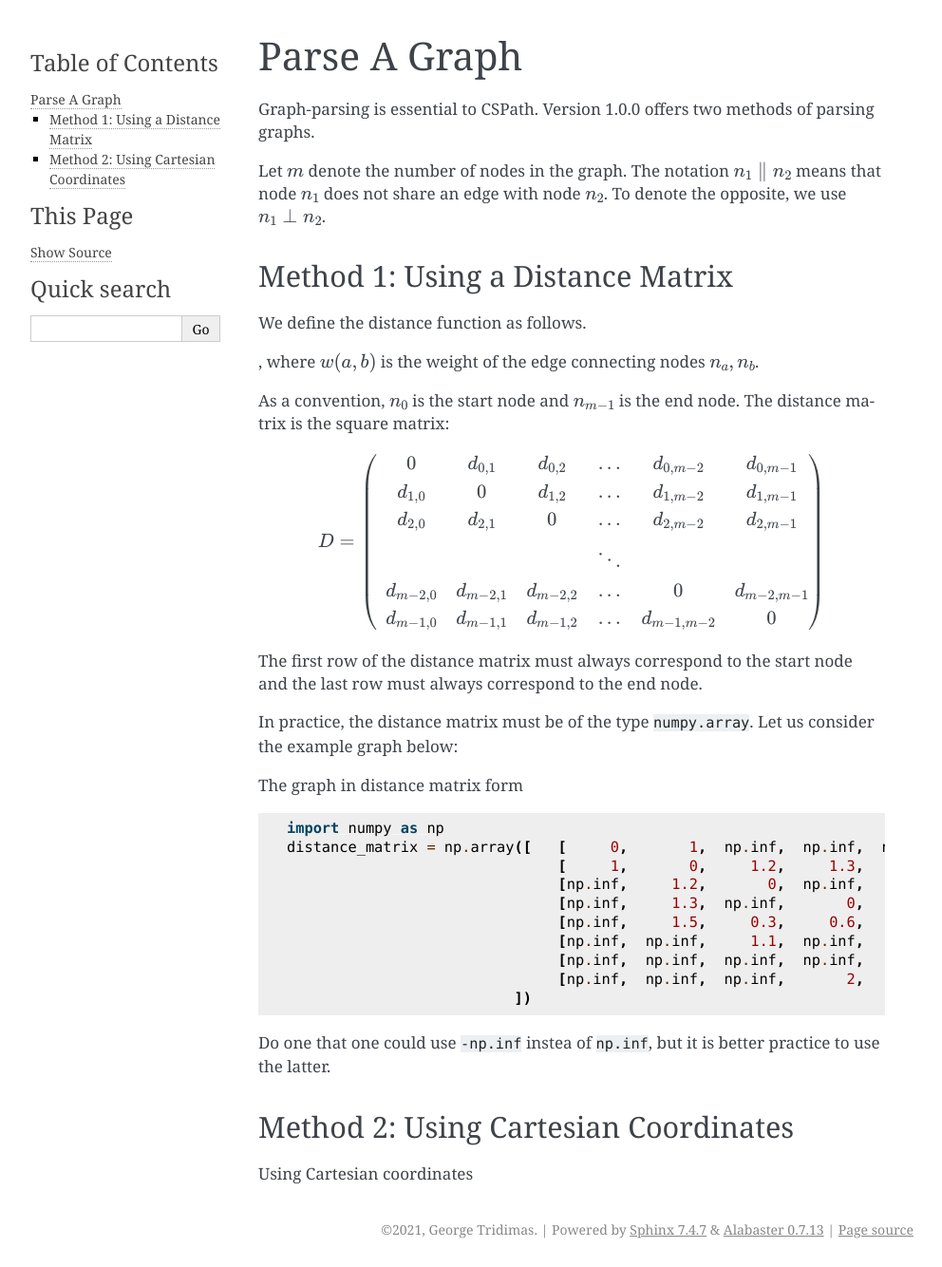
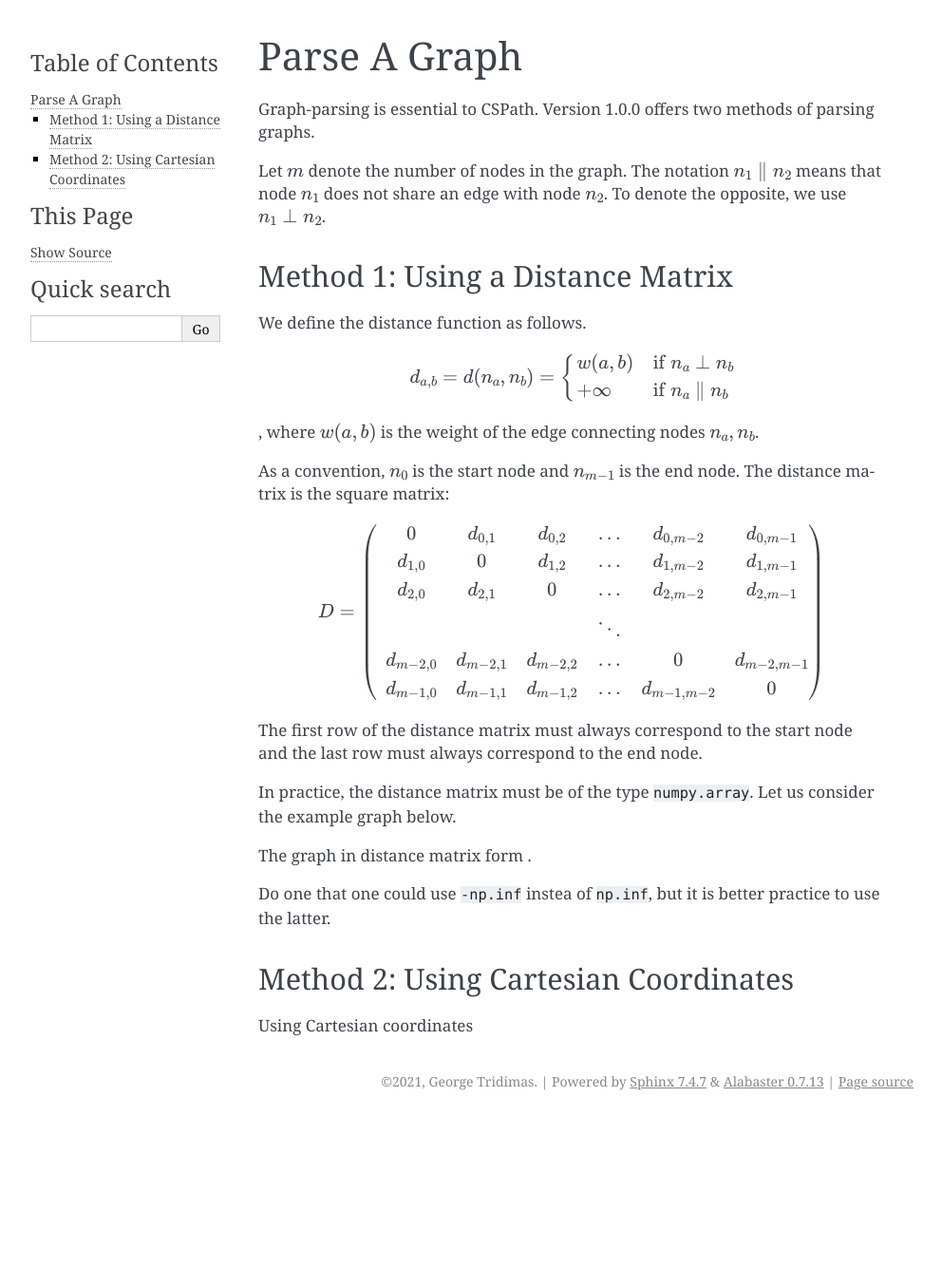
Before and after one commit to notgmt1337/CSPath, a Sphinx documentation site: the page built from docs/how-to/graph-parse.rst, in a window 1280 px wide. Shown: the whole page at 95% size, without its empty margins (148-1140 px from the left). Built offline with Sphinx 7.4.7, drawn with Linux system fonts in a browser that asks for light colours; after the commit the page ends 1178 px from its top, so only the background shows below that.

Commit message:
Update graph-parse.rst

```diff
--- a/docs/how-to/graph-parse.rst
+++ b/docs/how-to/graph-parse.rst
@@ -11,6 +11,16 @@ Method 1: Using a Distance Matrix
 ---------------------------------
 
 We define the distance function as follows.
+
+.. math::
+    d_{a, b} = d(n_{a}, n_{b}) =
+                                 \left\{
+                                        \begin{array}{ll}
+                                              w(a, b) & \mbox{if } n_{a} \perp n_{b} \\
+                                              +\infty & \mbox{if } n_{a} \parallel n_{b}
+                                        \end{array}
+                                 \right.
+
 
 , where :math:`w(a, b)` is the weight of the edge connecting nodes :math:`n_{a}, n_{b}`.
 
@@ -30,22 +40,11 @@ The distance matrix is the square matrix:
 
 The first row of the distance matrix must always correspond to the start node and the last row must always correspond to the end node.
 
-In practice, the distance matrix must be of the type :code:`numpy.array`. Let us consider the example graph below::
+In practice, the distance matrix must be of the type :code:`numpy.array`. Let us consider the example graph below.
 
-The graph in distance matrix form
+The graph in distance matrix form .
 
-.. code-block:: python
 
-  import numpy as np
-  distance_matrix = np.array([   [     0,       1,  np.inf,  np.inf,  np.inf,  np.inf,  np.inf,  np.inf],
-                                 [     1,       0,     1.2,     1.3,     1.5,  np.inf,  np.inf,  np.inf],
-                                 [np.inf,     1.2,       0,  np.inf,     0.3,     1.1,  np.inf,  np.inf],
-                                 [np.inf,     1.3,  np.inf,       0,     0.6,  np.inf,  np.inf,       2],
-                                 [np.inf,     1.5,     0.3,     0.6,       0,     0.1,     1.0,     1.1],
-                                 [np.inf,  np.inf,     1.1,  np.inf,     0.1,       0,     0.5,  np.inf],
-                                 [np.inf,  np.inf,  np.inf,  np.inf,       1,     0.5,       0,  np.inf],
-                                 [np.inf,  np.inf,  np.inf,       2,     1.1,  np.inf,     0.7,       0],
-                            ])
 
 Do one that one could use :code:`-np.inf` instea of :code:`np.inf`, but it is better practice to use the latter.
 
```
